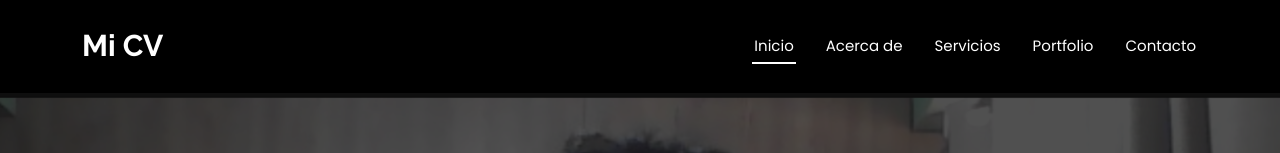
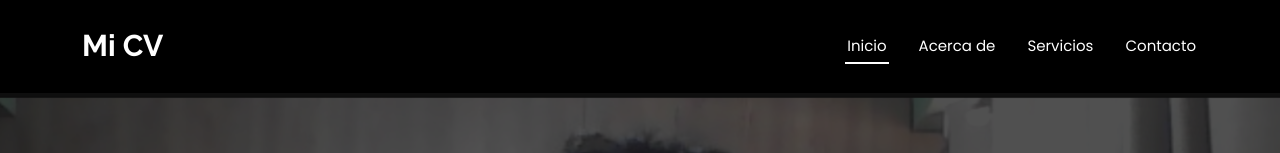
Before and after one commit to MiguelJara2/MiguelJara2.github.io, a plain HTML site: page index.html in a window 1280 px wide. Shown: the top 153 px of the page. Drawn offline with Linux system fonts and the light colour scheme.

Commit message:
Eliminé el botón portafolio de head

```diff
--- a/index.html
+++ b/index.html
@@ -52,7 +52,7 @@
           <li><a href="#hero" class="active">Inicio<br></a></li>
           <li><a href="#about">Acerca de</a></li>
           <li><a href="#services">Servicios</a></li>
-          <li><a href="#portfolio">Portfolio</a></li>
+
           <li><a href="#contact">Contacto</a></li>
         </ul>
         <i class="mobile-nav-toggle d-xl-none bi bi-list"></i>
```
